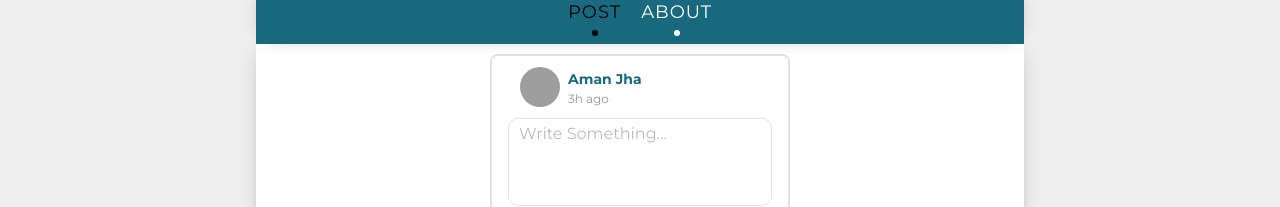
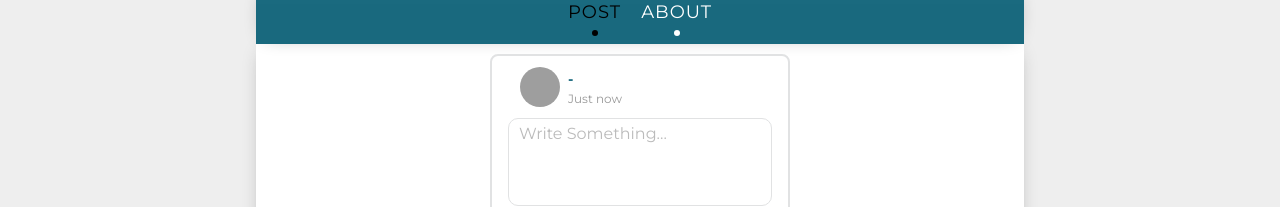
Before and after one commit to amanjha21/project-webapp, a React (Create React App) app in the folder frontend/: page /user in a window 1280 px wide. Shown: the part 442-649 px from the top of the page. Built offline with nearby package versions, Linux system fonts and the light colour scheme; grey boxes are pictures that could not be loaded.

Commit message:
connected to redux and navigate

```diff
--- a/frontend/src/components/Post/CreatePost/CreatePost.jsx
+++ b/frontend/src/components/Post/CreatePost/CreatePost.jsx
@@ -4,10 +4,14 @@ import { MdPermMedia } from "react-icons/md";
 import MediaCarousel from "../MediaCarousel";
 import { toDataURL } from "../MediaCarousel";
 import axios from "axios";
-import { SERVER_ENDPOINT } from "../../../helpers/Constants";
+import {
+  defaultUserNotFoundImgUrl,
+  SERVER_ENDPOINT,
+} from "../../../helpers/Constants";
 import { authHeader } from "../../../helpers/authHeader";
-import { useDispatch } from "react-redux";
+import { useDispatch, useSelector } from "react-redux";
 import { getPosts } from "../../../redux/post";
+import { useNavigate } from "react-router-dom";
 const CreatePost = ({
   postText = "",
   images = [],
@@ -16,10 +20,17 @@ const CreatePost = ({
   onUpdateConfirm,
 }) => {
   const dispatch = useDispatch();
+  const navigate = useNavigate();
+  const currentUser = useSelector((state) => state.currentUser.data) || [];
   const [newImageList, setNewImageList] = useState([""]);
   const [text, setText] = useState("");
 
   const onSubmitHandler = async () => {
+    const userId = JSON.parse(localStorage.getItem("currentUserId"));
+    if (!userId) {
+      navigate("/login");
+      return;
+    }
     const data = new FormData();
     data.append("content", text);
     if (newImageList.length > 0) {
@@ -66,6 +77,11 @@ const CreatePost = ({
   };
   const imageInputChangeHandler = (e) => {
     e.preventDefault();
+    const userId = JSON.parse(localStorage.getItem("currentUserId"));
+    if (!userId) {
+      navigate("/login");
+      return;
+    }
     let reader = new FileReader();
     let file = e.target.files[0];
     console.log(file);
@@ -98,13 +114,11 @@ const CreatePost = ({
               <img
                 className="post-creator-image circle"
                 alt="user profile"
-                src={
-                  "http://cp91279.biography.com/1000509261001/1000509261001_1822909398001_BIO-Biography-29-Innovators-Mark-Zuckerberg-115956-SF.jpg"
-                }
+                src={currentUser.imageUrl || defaultUserNotFoundImgUrl}
               />
               <div className="post-user-details">
-                <p>Aman Jha</p>
-                <p>3h ago</p>
+                <p>{currentUser.name || "-"}</p>
+                <p>Just now</p>
               </div>
             </div>
             <textarea
```
